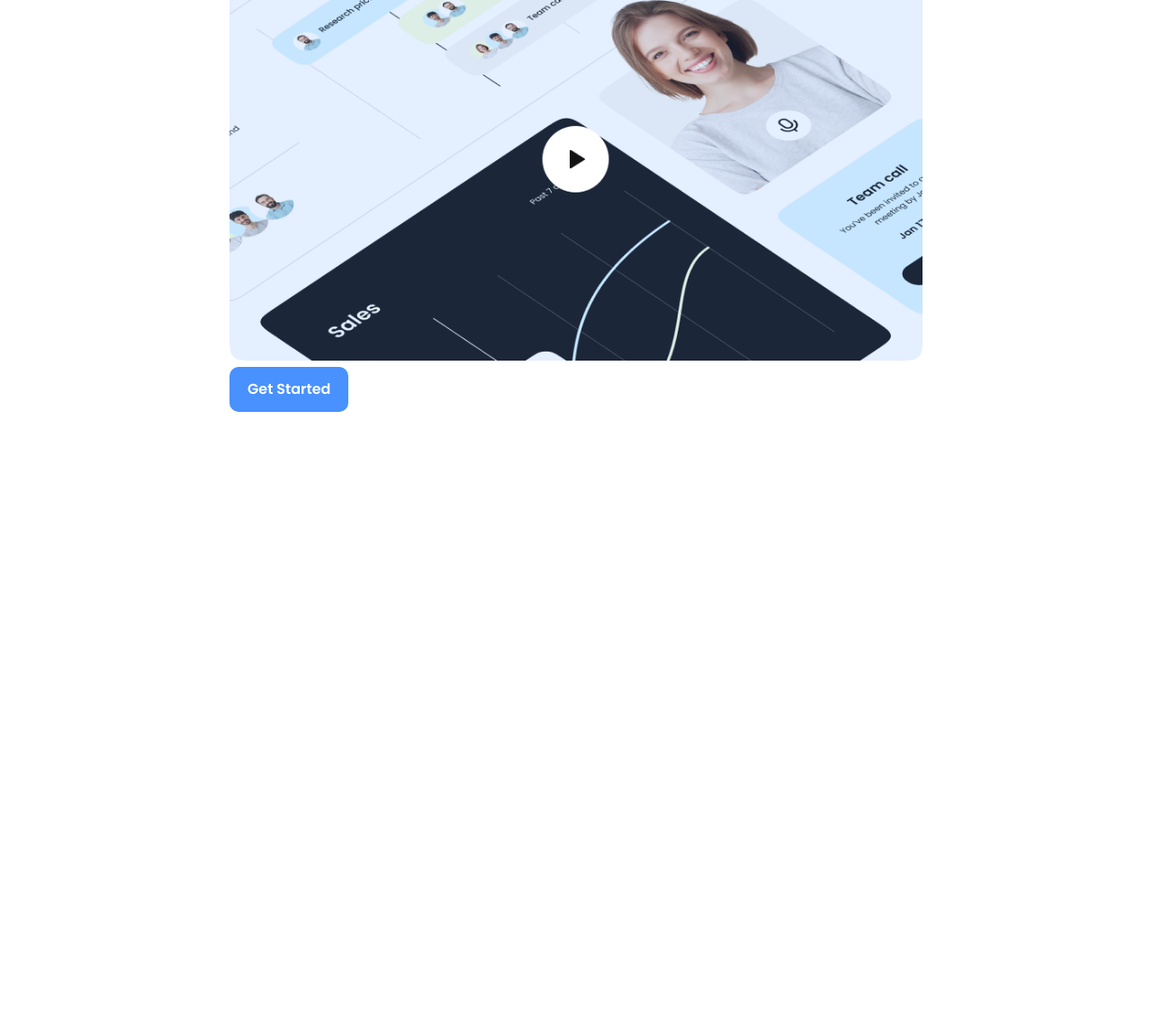
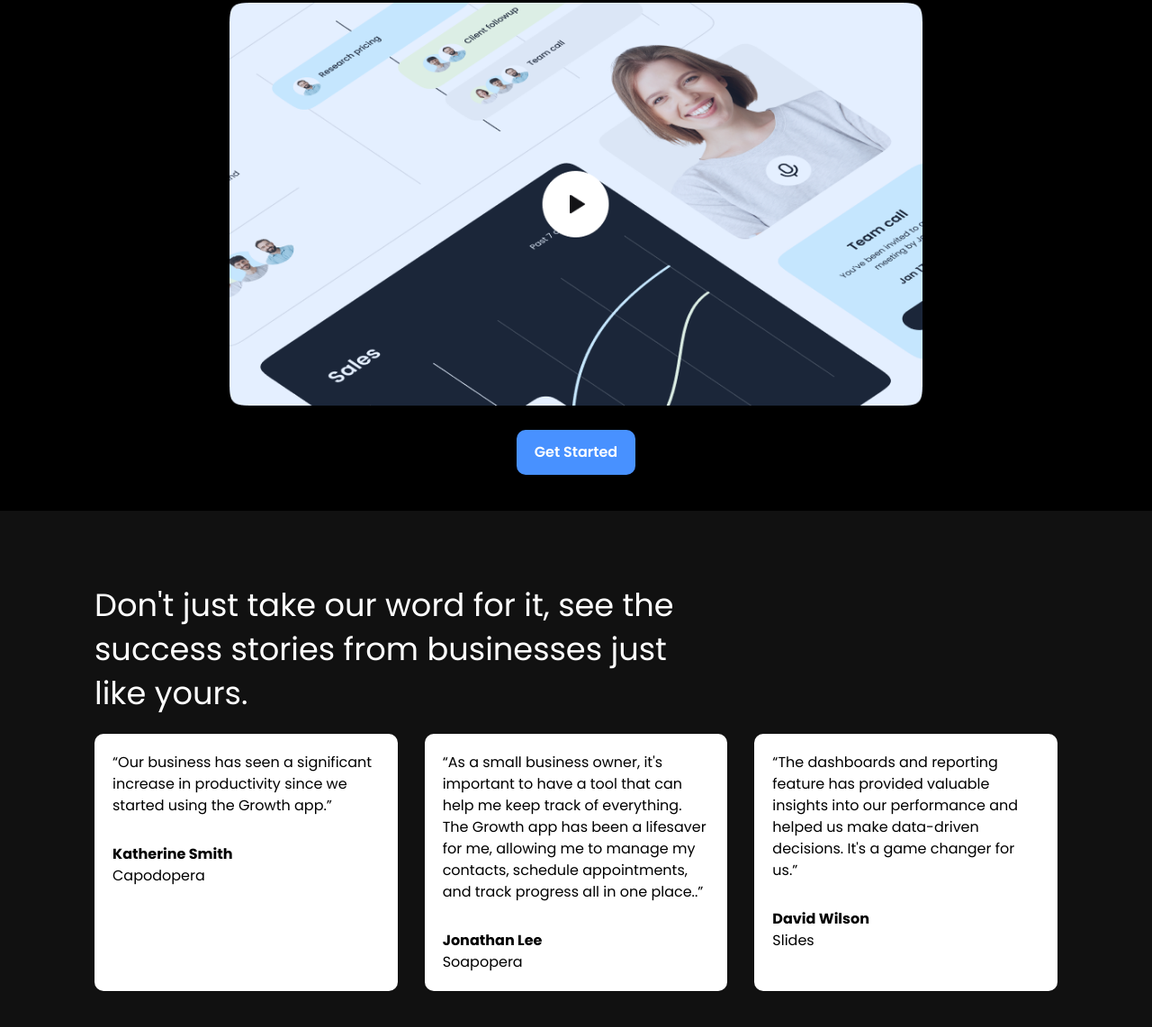
Before and after one commit to Joaquin121121/HTMLAndCSS, a plain HTML site: page index.html in a window 1280 px wide. Shown: the part 890-2032 px from the top of the page at 90% size. Before the commit the page ends 1348 px from the top, so only its background shows below. Drawn offline with Linux system fonts and the light colour scheme.

Commit message:
Hasta minuto 01:01:00

```diff
--- a/index.html
+++ b/index.html
@@ -51,7 +51,7 @@
                     A powerful solution to grow your startup fast
                 </h1>
                 <p class="hero-text">
-                    Lorem ipsum dolor, sit amet consectetur adipisicing elit. Velit dolorem sapiente quod id possimus odio minima ratione eius similique voluptate, placeat consequatur a recusandae magni libero ipsum fuga numquam debitis?
+                    Organise, collaborate, and track progress seamlessly with our one-stop-shop startup growth tool.
                 </p>
                 <div class="hero-buttons">
                     <a href="#" class="btn btn-primary">Get started</a>
@@ -80,6 +80,54 @@
         </div>
     </section>
 
+    <!-- Testimonials -->
+
+    <section class="testimonials bg-dark">
+        <div class="container">
+            <h3 class="testimonials-heading text-xl">
+                Don't just take our word for it, see the success
+                stories from businesses just like yours.
+            </h3>
+            <div class="testimonials-grid">
+                <div class="card">
+                    <p>
+                        “Our business has seen a significant
+                        increase in productivity since we started
+                        using the Growth app.”
+                    </p>
+                    <p>Katherine Smith</p>
+                    <p>Capodopera</p>
+                </div>
+                <div class="card">
+                    <p>
+                        “As a small business owner, it's important
+                        to have a tool that can help me keep track
+                        of everything. The Growth app has been a
+                        lifesaver for me, allowing me to manage my
+                        contacts, schedule appointments, and track
+                        progress all in one place..”
+                    </p>
+                    <p>Jonathan Lee</p>
+                    <p>Soapopera</p>
+                </div>
+                <div class="card">
+                    <p>
+                        “The dashboards and reporting feature has
+                        provided valuable insights into our
+                        performance and helped us make data-driven
+                        decisions. It's a game changer for us.”
+                    </p>
+                    <p>David Wilson</p>
+                    <p>Slides</p>
+                </div>
+            </div>
+        </div>
+    </section>
+
+    <!-- Pricing -->
+
+    <section class="pricing">
+    </section>
     <script src="main.js"></script>
  </body>
 </html>
--- a/style.css
+++ b/style.css
@@ -140,6 +140,50 @@ que otros), creamos subclase dentro de container (small container) */
     margin-bottom: 20px;
 }
 
+/* Video */
+
+.video{
+    padding: 10px 0 40px;
+}
+
+.video-content {
+    display: flex;
+    flex-direction: column;
+    align-items: center;
+}
+
+.video-preview {
+    margin-bottom: 20px;
+}
+
+/* Testimonials */
+
+.testimonials {
+    padding: 40px 0; /* Para que no se vea un espacio feo entre el bloque de arriba y
+                        el heading de testimonials */
+}
+
+.testimonials-heading {
+    width:700px;
+    margin-bottom: 40px;
+}
+
+.testimonials-grid {
+    display: grid;
+/*  grid-template-columns: 1fr 1fr 1fr;Para que cada uno ocupe una fraccion de la pantalla  */
+    grid-template-columns: repeat(3, 1fr);
+    gap: 30px;
+}
+
+.testimonials .card p:nth-child(2){
+    margin-top: 30px;
+    font-weight: bold;
+}
+
+
+/* Podria haber usado flexbox */
+
+
 /* Text classes */
 
 .text-xxl {
@@ -180,3 +224,34 @@ que otros), creamos subclase dentro de container (small container) */
 .text-center {
     text-align: center;
 }
+
+/* Background */
+
+.bg-primary {
+    background: var(--primary-color);
+    color: white;
+}
+
+.bg-light {
+    background: var(--light-color);
+    color: white;
+}
+
+.bg-dark {
+    background: var(--dark-color);
+    color: white;
+}
+
+.bg-black {
+    background: #000;
+    color: white;
+}
+
+/* Card */
+
+.card {
+    background: white;
+    color: black;
+    border-radius: 10px;
+    padding: 20px;
+}
```
